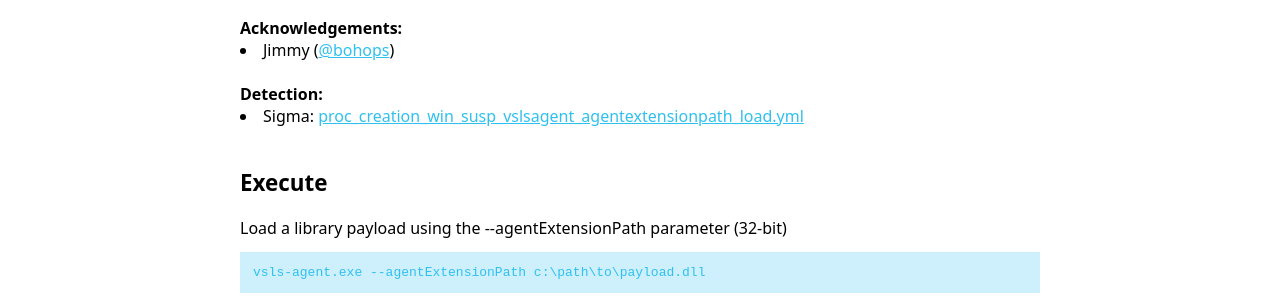
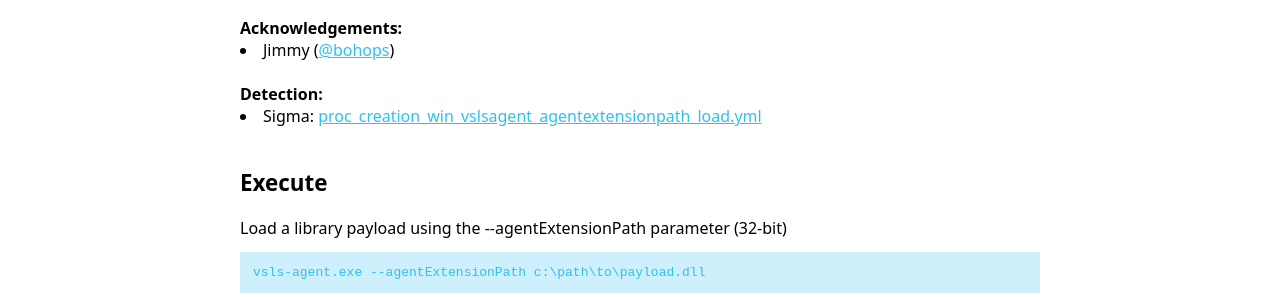
Before and after one commit to LOLBAS-Project/LOLBAS-Project.github.io, a Jekyll site: the page built from _lolbas/OtherMSBinaries/vsls-agent.md, in a window 1280 px wide. Shown: the part 349-649 px from the top of the page. Built offline with Jekyll 4.4.1, drawn with Linux system fonts in a browser that asks for light colours; part of the change alters nothing that is shown.

Commit message:
Applying update LOLBAS-Project/LOLBAS@e08b10f437dbdd35d5878f673971a340af04f550

```diff
--- a/_lolbas/OtherMSBinaries/vsls-agent.md
+++ b/_lolbas/OtherMSBinaries/vsls-agent.md
@@ -14,7 +14,7 @@ Commands:
 Full_Path:
   - Path: c:\Program Files (x86)\Microsoft Visual Studio\2019\Professional\Common7\IDE\Extensions\Microsoft\LiveShare\Agent\vsls-agent.exe
 Detection:
-  - Sigma: https://github.com/SigmaHQ/sigma/blob/master/rules/windows/process_creation/proc_creation_win_susp_vslsagent_agentextensionpath_load.yml
+  - Sigma: https://github.com/SigmaHQ/sigma/blob/6312dd1d44d309608552105c334948f793e89f48/rules/windows/process_creation/proc_creation_win_vslsagent_agentextensionpath_load.yml
 Resources:
   - Link: https://twitter.com/bohops/status/1583916360404729857
 Acknowledgement:
```
